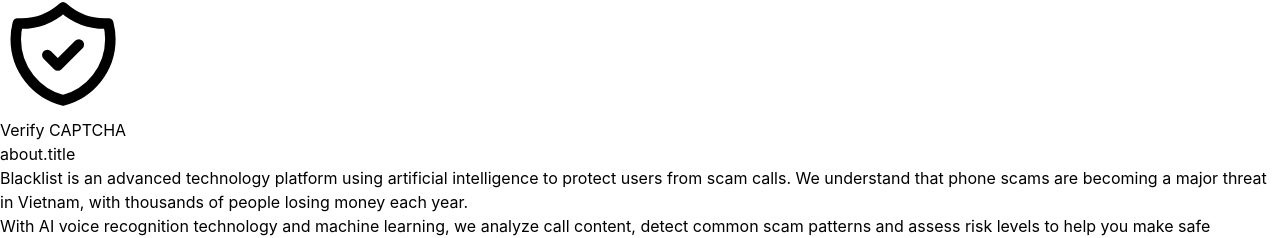
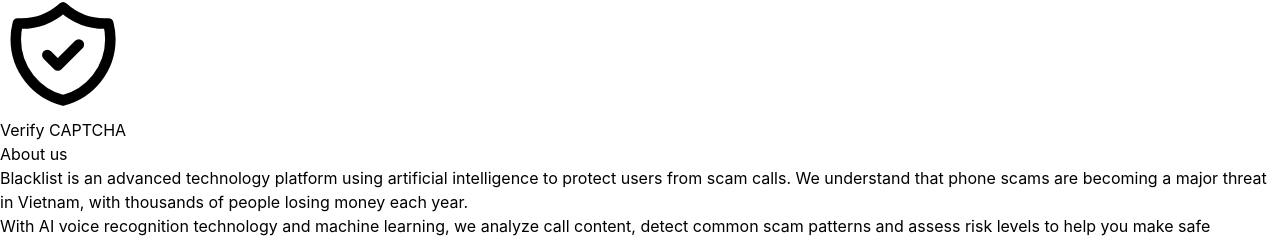
Before and after one commit to nguyentvnhat/scam_detector_client, a React (Vite) app: page / in a window 1280 px wide. Shown: the part 3350-3588 px from the top of the page. Built offline with nearby package versions, Linux system fonts and the light colour scheme; no server answers.

Commit message:
fixed UI

```diff
--- a/src/pages/Landing.tsx
+++ b/src/pages/Landing.tsx
@@ -509,7 +509,7 @@ export const Landing = () => {
                   backgroundSize: '200% 200%',
                 }}
               >
-                {t('about.title')}
+                {t('landingAbout.title')}
               </motion.h2>
               <motion.p
                 initial={{ opacity: 0 }}
```
